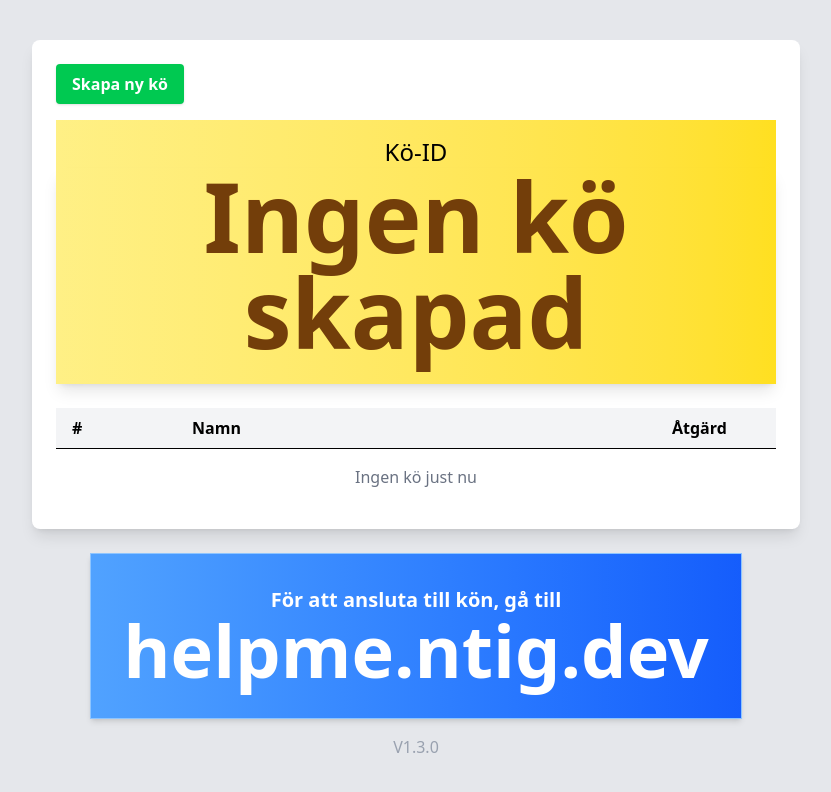
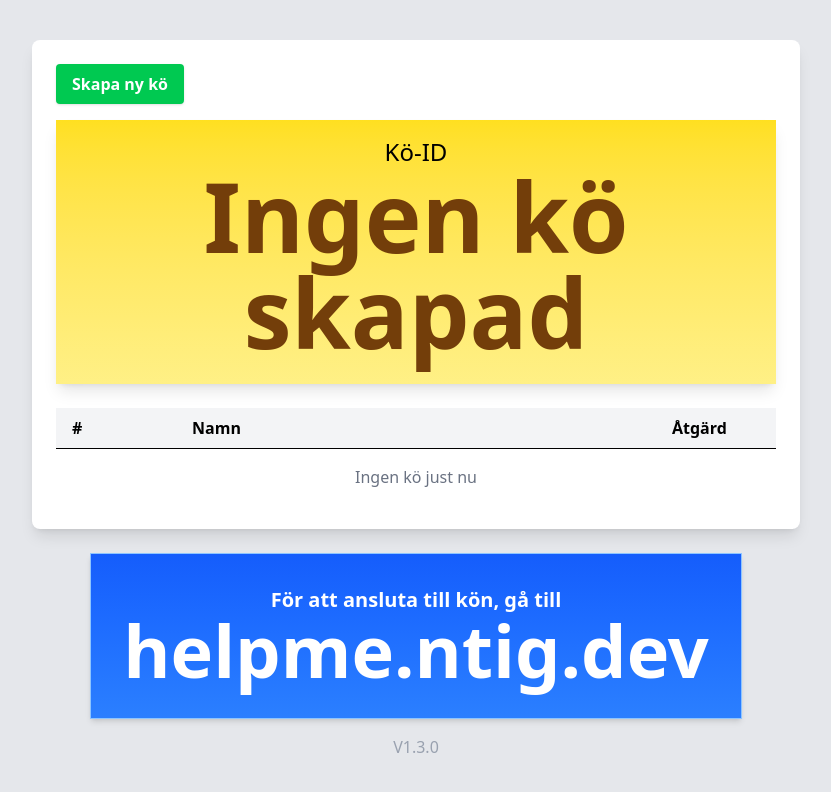
Before and after one commit to StefanAjax/helpme, a website: page public/teacher.html in a window 1280 px wide. Shown: the whole page, without its empty margins (224-1055 px from the left). Drawn offline with nearby package versions, Linux system fonts and the light colour scheme; no server answers.

Commit message:
Tuned the gradients

```diff
--- a/public/teacher.html
+++ b/public/teacher.html
@@ -20,17 +20,16 @@
       </div>
 
       <div
-        class="text-center text-2xl bg-yellow-400 pt-4 bg-gradient-to-r from-yellow-200 to-yellow-300"
+        class="bg-gradient-to-b from-yellow-300 to-yellow-200 shadow-lg mx-auto max-w-3xl"
       >
-        Kö-ID
+        <div class="text-center text-2xl pt-4">Kö-ID</div>
+        <div
+          id="queueCode"
+          class="text-6xl sm:text-8xl font-semibold mb-4 text-center pb-6 text-yellow-900 px-12 pb-6 mb-6"
+        >
+          Ingen kö skapad
+        </div>
       </div>
-      <div
-        id="queueCode"
-        class="text-6xl sm:text-8xl font-semibold mb-4 text-center pb-6 bg-yellow-400 text-yellow-900 shadow-lg px-12 pb-6 mb-6 mx-auto max-w-3xl bg-gradient-to-r from-yellow-200 to-yellow-300"
-      >
-        Ingen kö skapad
-      </div>
-
       <div class="overflow-x-auto">
         <table class="w-full text-left border-collapse">
           <thead>
@@ -53,7 +52,7 @@
 
     <a href="/">
       <div
-        class="mt-6 px-8 py-8 bg-blue-500 text-white font-semibold shadow-md border border-blue-300 bg-gradient-to-r from-blue-400 to-blue-600"
+        class="mt-6 px-8 py-8 bg-blue-500 text-white font-semibold shadow-md border border-blue-300 bg-gradient-to-t from-blue-500 to-blue-600"
       >
         <div class="text-xl text-center">För att ansluta till kön, gå till</div>
         <div class="text-5xl sm:text-7xl">helpme.ntig.dev</div>
```
Also changed, not shown: public/output.css.
